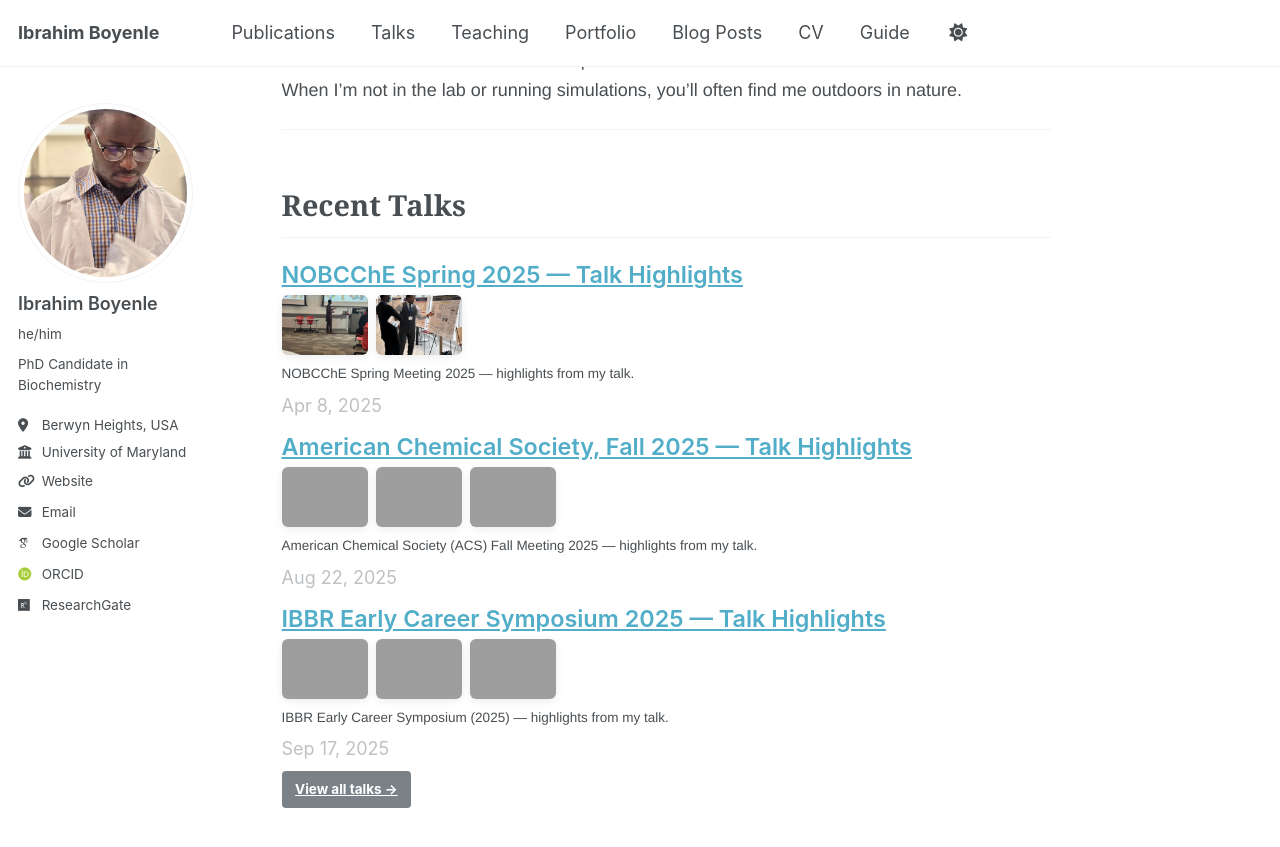
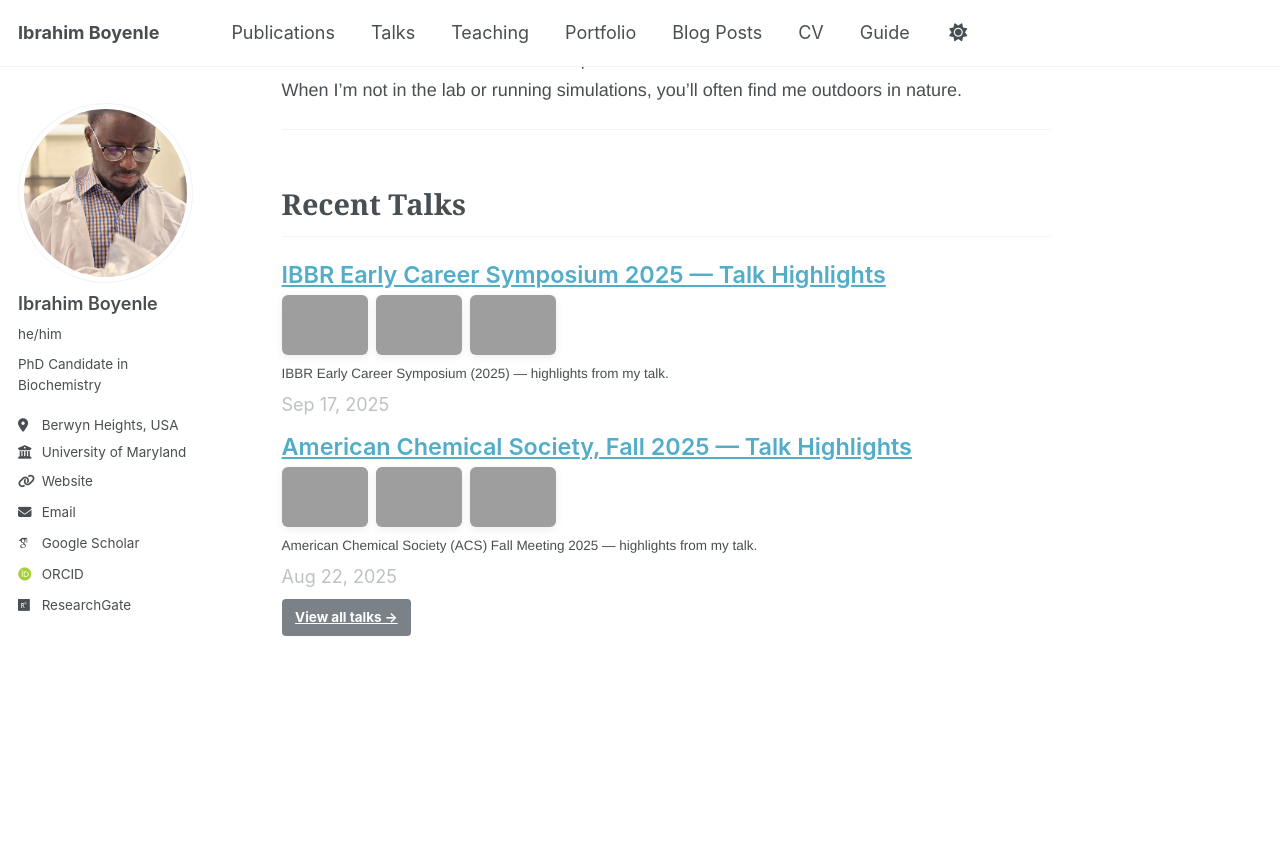
Before and after one commit to Ibrahimboyenle/Ibrahimboyenle.github.io, a Jekyll site: the page built from _pages/about.md, in a window 1280 px wide and 900 px high, scrolled down 978 px, cut to the strip 0-847 px from the top of the window. Built offline with Jekyll 4.4.1, drawn with Linux system fonts in a browser that asks for light colours; some web fonts are replaced; a script that is not in the unit is left out; grey boxes are pictures that could not be loaded.

Commit message:
Update about.md

```diff
--- a/_pages/about.md
+++ b/_pages/about.md
@@ -36,7 +36,8 @@ When I’m not in the lab or running simulations, you’ll often find me outdoor
 
 ## Recent Talks
 
-{% for talk in site.talks limit:3 %}
+{% assign sorted_talks = site.talks | sort: "date" | reverse %}
+{% for talk in sorted_talks limit:2 %}
 <article class="archive__item" style="margin-bottom:1.25rem;">
   <h3 class="archive__item-title">
     <a href="{{ talk.url | relative_url }}">{{ talk.title }}</a>
```
